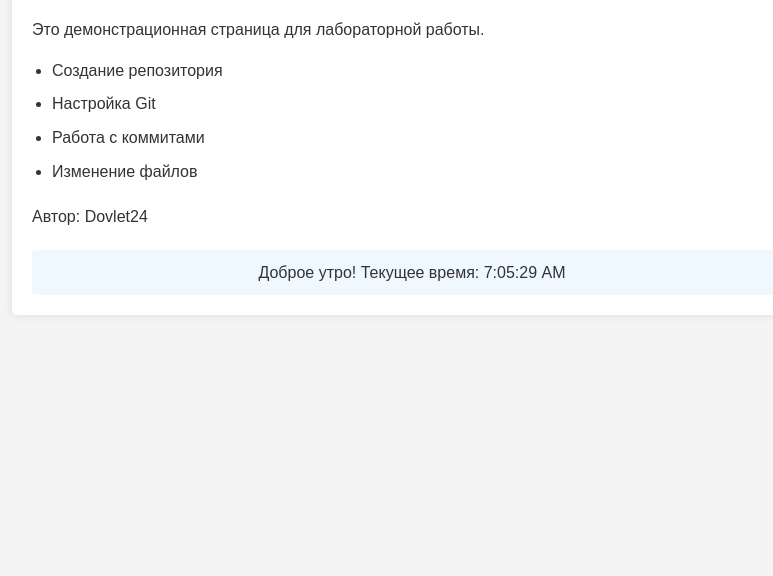
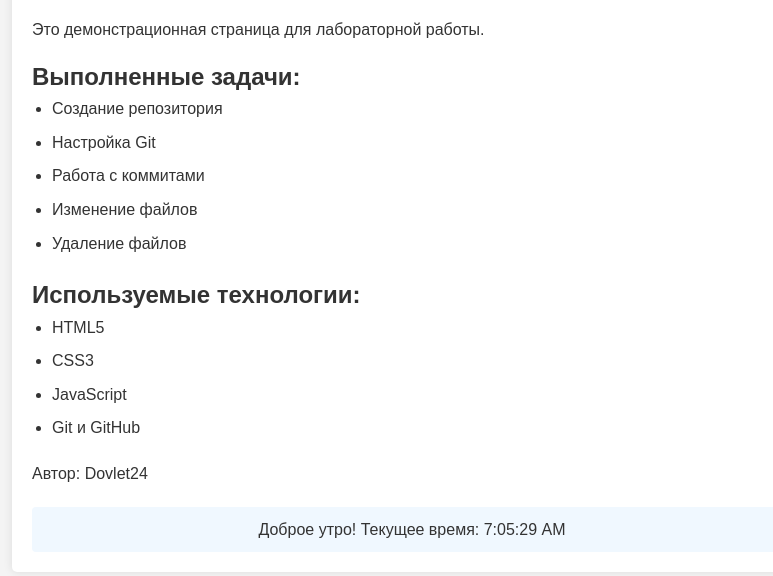
Before and after one commit to Dovlet24/lab16, a plain HTML site: page index.html in a window 1280 px wide. Shown: the part 104-680 px from the top of the page, without its empty margins (228-1001 px from the left). Drawn offline with Linux system fonts and the light colour scheme.

Commit message:
Изменена структура главной страницы, добавлены новые секции

```diff
--- a/index.html
+++ b/index.html
@@ -10,12 +10,28 @@
     <div class="container">
         <h1>Лабораторная работа 16. Работа с GitHub</h1>
         <p>Это демонстрационная страница для лабораторной работы.</p>
+
+        <section class="task-list">
+            <h2>Выполненные задачи:</h2>
             <ul>
                 <li>Создание репозитория</li>
                 <li>Настройка Git</li>
                 <li>Работа с коммитами</li>
                 <li>Изменение файлов</li>
+                <li>Удаление файлов</li>
             </ul>
+        </section>
+
+        <section class="technology">
+            <h2>Используемые технологии:</h2>
+            <ul>
+                <li>HTML5</li>
+                <li>CSS3</li>
+                <li>JavaScript</li>
+                <li>Git и GitHub</li>
+            </ul>
+        </section>
+
         <p>Автор: Dovlet24</p>
     </div>
     <script src="script.js"></script>
```
Lines whose indentation alone changed are shown as unchanged.
